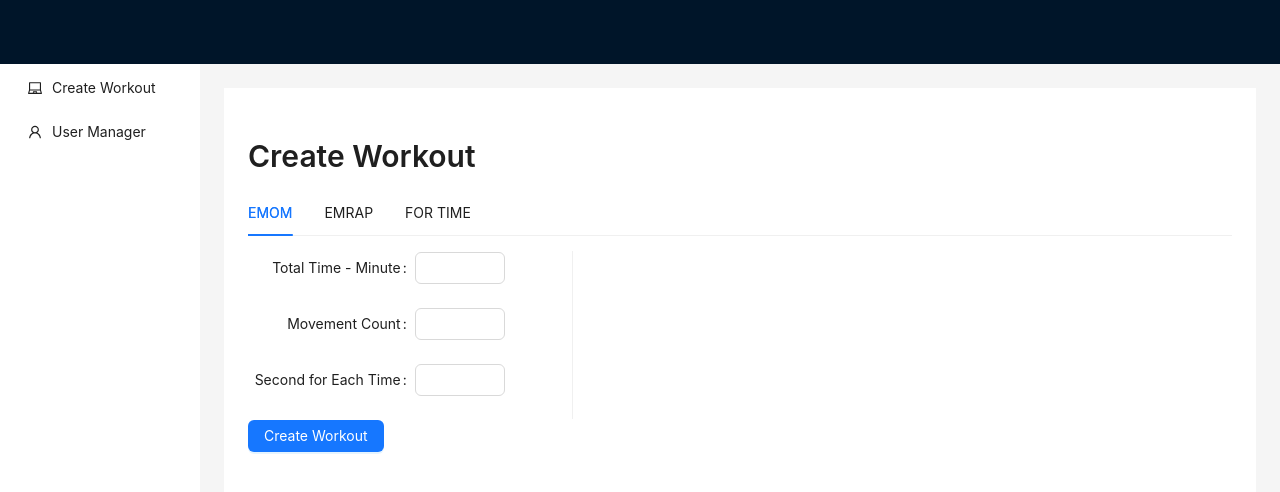
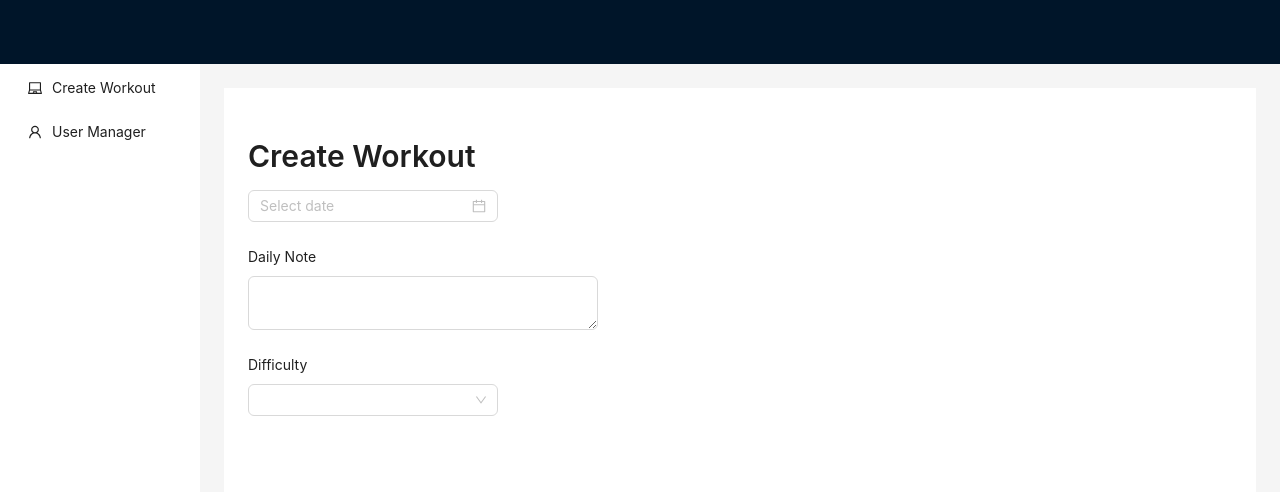
Before and after one commit to ipekgulsencelik/CrossFit, a React (Vite) app in the folder sport-app/: page /createWorkout in a window 1280 px wide. Shown: the top 492 px of the page. Built offline with nearby package versions, Linux system fonts and the light colour scheme.

Commit message:
adding form's item

```diff
--- a/sport-app/src/routes/workout-creator/WorkoutCreator.tsx
+++ b/sport-app/src/routes/workout-creator/WorkoutCreator.tsx
@@ -1,10 +1,38 @@
 import React from 'react'
+import { Typography, Button, Form, Tabs, Divider, DatePicker, Input, Select } from 'antd';
 import CreateWorkout from '../../components/app/create-workout/CreateWorkout'
 
+const { Title } = Typography;
+const { TextArea } = Input;
+
 export default function WorkoutCreator() {
+    const [form] = Form.useForm();
+
+    const onFinish = (values: any) => {
+        console.log('Success:', values);
+    };
+
     return (
         <div>
-            <CreateWorkout />
+            <Title level={2}>Create Workout</Title>
+            < Form form={form} name="createWorkout"
+                labelCol={{ span: 16 }}
+                onFinish={onFinish} autoComplete="off" layout='vertical'>
+                <Form.Item name="date-picker">
+                    <DatePicker style={{ width: 250 }} />
+                </Form.Item>
+                <Form.Item name="date-picker" label="Daily Note">
+                    <TextArea style={{ width: 350 }} />
+                </Form.Item>
+                <Form.Item label="Difficulty">
+                    <Select style={{ width: 250 }} >
+                        <Select.Option value="advanced">Advanced</Select.Option>
+                        <Select.Option value="intermediate">Intermediate</Select.Option>
+                        <Select.Option value="beginner">Beginner</Select.Option>
+                    </Select>
+                </Form.Item>
+            </Form>
+            {/* <CreateWorkout /> */}
         </div>
     );
 };
```
